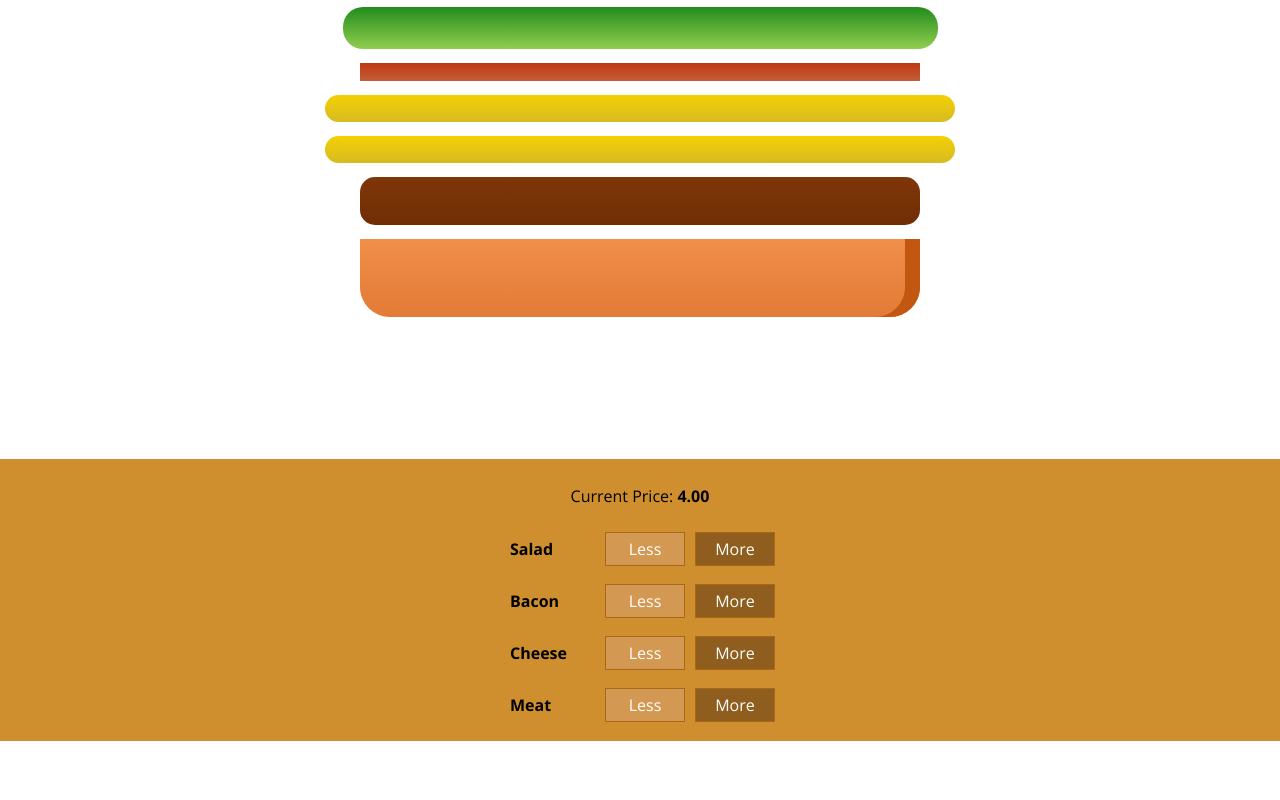
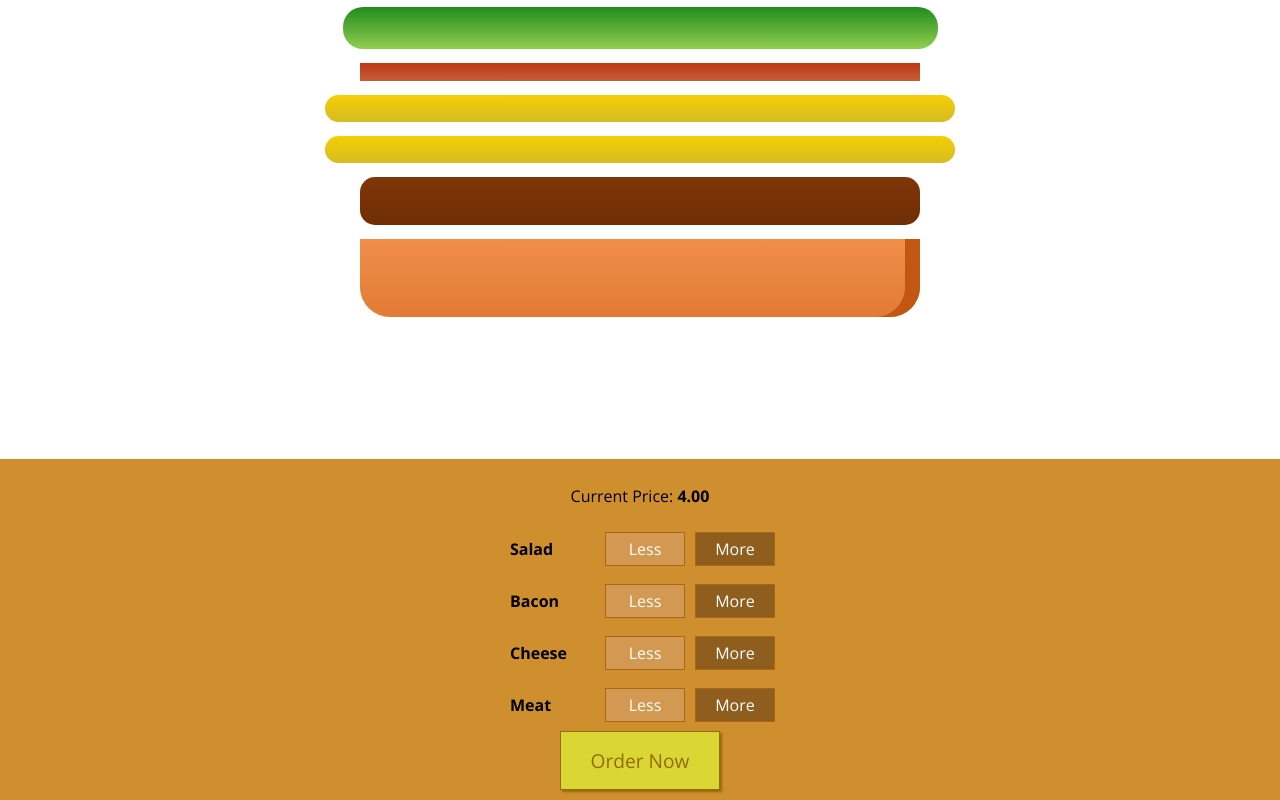
Before and after one commit to kapilag96/burger-builder, a React (Create React App) app: page / in a window 1280 px wide. Shown: the part 217-1017 px from the top of the page. Before the commit the page ends 958 px from the top, so only its background shows below. Built offline with nearby package versions, Linux system fonts and the light colour scheme.

Commit message:
Add an order button

```diff
--- a/src/components/BuildControls/BuildControls.css
+++ b/src/components/BuildControls/BuildControls.css
@@ -8,3 +8,45 @@
     margin: auto;
     padding: 10px 0;
 }
+
+
+.OrderButton {
+    background-color: #DAD735;
+    outline: none;
+    cursor: pointer;
+    border: 1px solid #966909;
+    color: #966909;
+    font-family: inherit;
+    font-size: 1.2em;
+    padding: 15px 30px;
+    box-shadow: 2px 2px 2px #966909;
+}
+
+.OrderButton:hover, .OrderButton:active {
+    background-color: #A0DB41;
+    border: 1px solid #966909;
+    color: #966909;
+}
+
+.OrderButton:disabled {
+    background-color: #C7C6C6;
+    cursor: not-allowed;
+    border: 1px solid #ccc;
+    color: #888888;
+}
+
+.OrderButton:not(:disabled) {
+    animation: enable 0.3s linear;
+}
+
+@keyframes enable {
+    0% {
+        transform: scale(1);
+    }
+    60% {
+        transform: scale(1.1);
+    }
+    100% {
+        transform: scale(1);
+    }
+}
--- a/src/components/BuildControls/BuildControls.js
+++ b/src/components/BuildControls/BuildControls.js
@@ -21,6 +21,7 @@
           lessDisabled={props.lessDisabled[ctrl.type]}
         />
       ))}
+      <button className='OrderButton' disabled={!props.purchasable}>Order Now</button>
     </div>
   )
 }
--- a/src/containers/BurgerBuilder/BurgerBuilder.js
+++ b/src/containers/BurgerBuilder/BurgerBuilder.js
@@ -18,7 +18,14 @@
       cheese: 2,
       meat: 1
     },
-    totalPrice: 4
+    totalPrice: 4,
+    purchasable: true
+  }
+
+  updatePurchasedState = (ingredients) => {
+    const ingSum = Object.values(ingredients).reduce(
+      (prev, curr) => prev + curr, 0);
+    this.setState({purchasable: ingSum > 0})
   }
 
   addIngredientHandler = (type) => {
@@ -34,6 +41,9 @@
       ingredients: updatedIngredients,
       totalPrice: newPrice
     });
+
+    // Also update the purchasable state
+    this.updatePurchasedState(updatedIngredients);
   }
 
   removeIngredientHandler = (type) => {
@@ -51,6 +61,9 @@
       ingredients: updatedIngredients,
       totalPrice: newPrice
     });
+
+    // Also update the purchasable state
+    this.updatePurchasedState(updatedIngredients);
   }
 
   render(){
@@ -69,6 +82,7 @@
           moreHandler={this.addIngredientHandler}
           lessHandler={this.removeIngredientHandler}
           lessDisabled={lessDisabled}
+          purchasable={this.state.purchasable}
         />
       </>
     );
```
